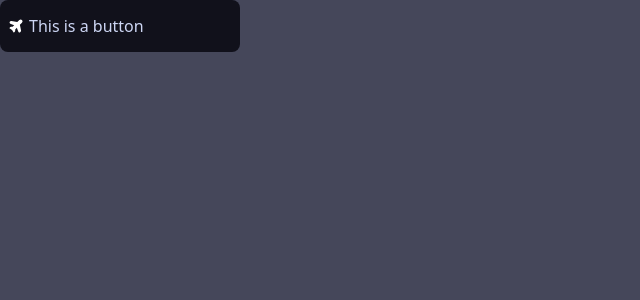
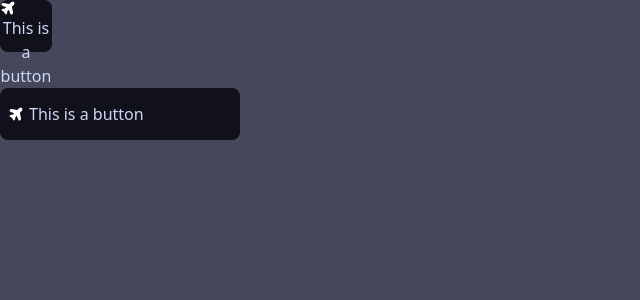
Before and after one commit to NestlyChat/Nestly, a SvelteKit app in the folder packages/nestly/: page /developer in a window 1280 px wide. Shown: the top 300 px of the page, without its empty margins (0-640 px from the left). Built offline with nearby package versions, Linux system fonts and the light colour scheme.

Commit message:
Fix the buttons lol

```diff
--- a/packages/nestly/src/components/design/button.svelte
+++ b/packages/nestly/src/components/design/button.svelte
@@ -20,3 +20,16 @@
     {/if}
     {text}
 </button>
+
+<button class="menuButton" aria-label={text}>
+    {#if dPath}
+        <svg
+            viewBox={viewBox || "0 0 24 24"}
+            width={size || "24"}
+            height={size || "24"}
+        >
+            <path fill={color || "currentColor"} d={dPath} />
+        </svg>
+    {/if}
+    {text}
+</button>
--- a/packages/nestly/static/styles/root.css
+++ b/packages/nestly/static/styles/root.css
@@ -148,11 +148,15 @@ body, html {
     margin-right: 8px;
 }
 
-.chatSendButton {
+.menuButton {
     align-items: center;
     display: flex;
     justify-content: center;
     justify-content:left;
+    height: 52px;
+    width: 52px;
+    background-color: var(--background-primary);
+    border-radius: 8px;
     padding: 6px 8px;
     width: 240px;
     svg {
```
